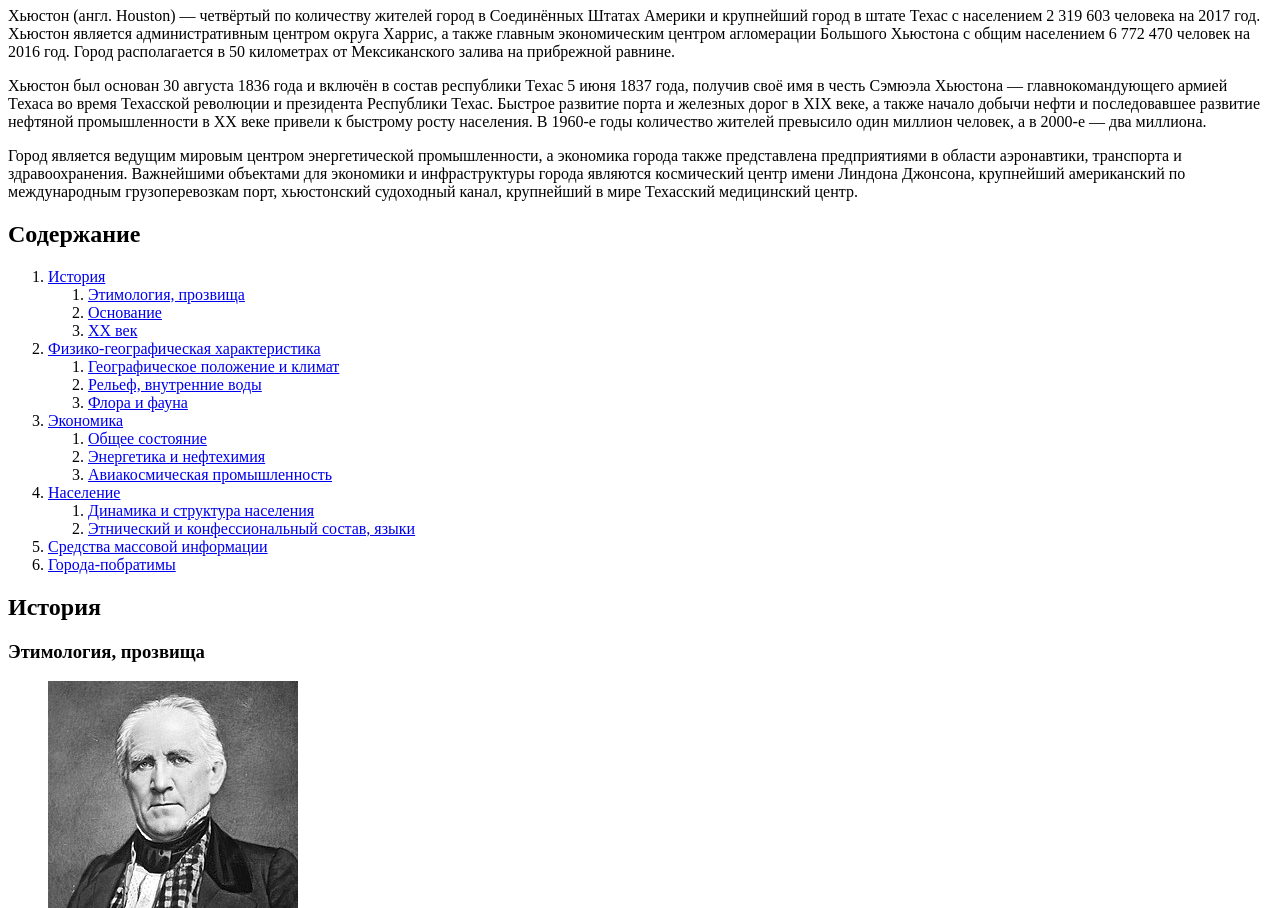
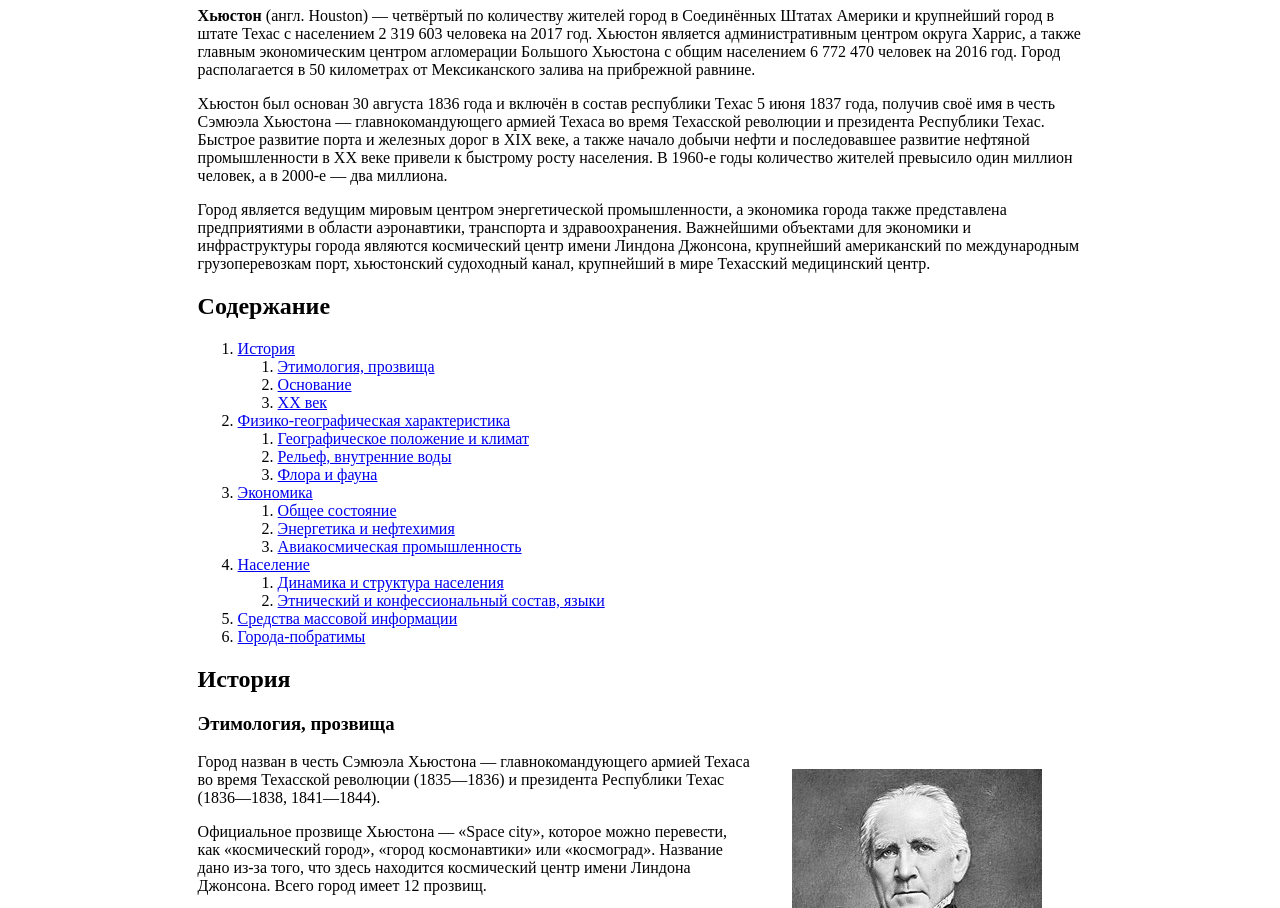
Before and after one commit to alex8belov/houston-homework, a plain HTML site: page index.html in a window 1280 px wide. Shown: the part 73-981 px from the top of the page. Drawn offline with Linux system fonts and the light colour scheme.

Commit message:
css added

```diff
--- a/index.html
+++ b/index.html
@@ -3,10 +3,12 @@
 <head>
     <meta charset="UTF-8">
     <title>Хьюстон</title>
+    <link rel="stylesheet" href="style.css">
 </head>
 <body>
+    <div class="container">
     <h1>Хьюстон</h1>
-    <p>Хьюстон (англ. Houston) — четвёртый по количеству жителей город в Соединённых Штатах Америки
+    <p><span class="bold">Хьюстон</span> (англ. Houston) — четвёртый по количеству жителей город в Соединённых Штатах Америки
     и крупнейший город в штате Техас с населением 2 319 603 человека на 2017 год. Хьюстон является
     административным центром округа Харрис, а также главным экономическим центром агломерации
     Большого Хьюстона с общим населением 6 772 470 человек на 2016 год. Город располагается в 50
@@ -600,5 +602,6 @@
         <li>Шэньчжэнь (Китай);</li>
         <li>Басра (Ирак)</li>
     </ul>
+    </div>
 </body>
 </html>
--- /dev/null
+++ b/style.css
@@ -0,0 +1,14 @@
+.container {
+    width: 70%;
+    margin: 0 auto;
+}
+figure {
+    position: relative;
+    float: right;
+}
+table, th, td {
+    border: solid 1px #000;
+}
+.bold {
+    font-weight: bold;
+}
```
